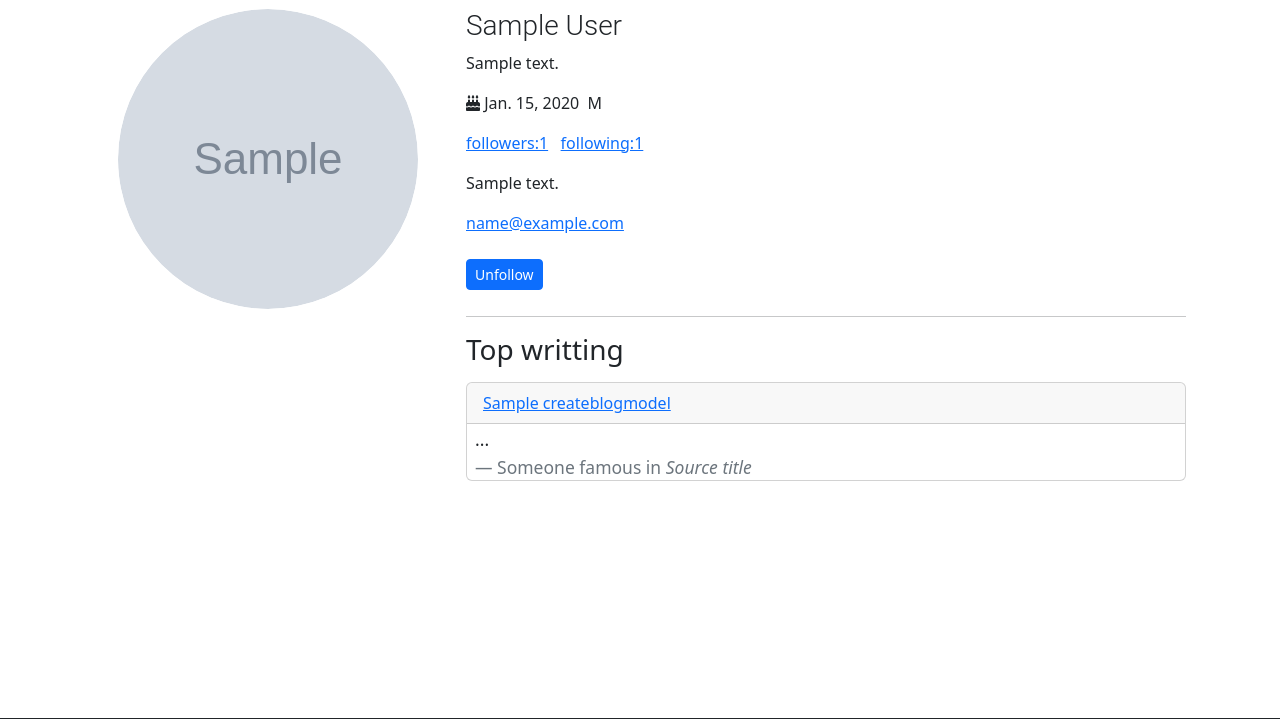
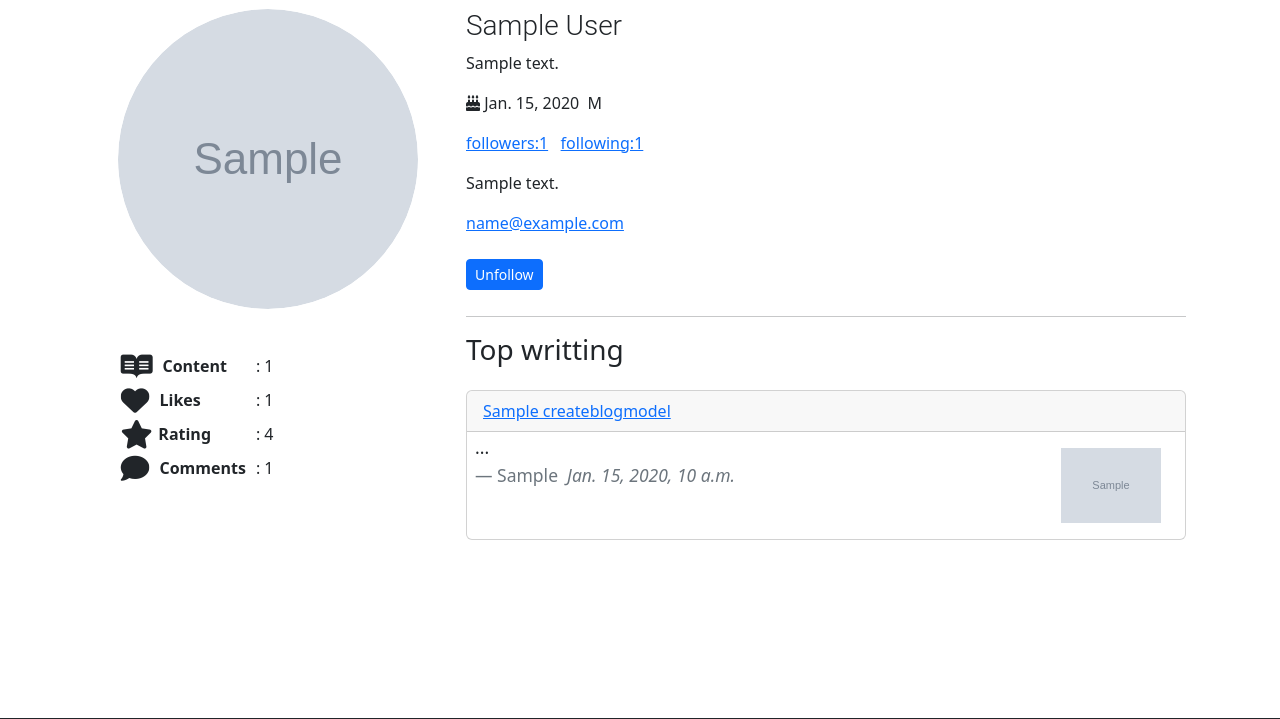
Before and after one commit to Prakash5209/Crunch-, a Django app: page /account/profileview/1/ in a window 1280 px wide. Shown: the part 79-798 px from the top of the page. Run offline with Django 5.2, Linux system fonts and the light colour scheme; tables that the repository leaves empty hold one stand-in row (values such as "Sample post"); grey boxes marked "Sample" are stand-in pictures; some libraries are stand-ins or nearby versions.

Commit message:
profile info updated

```diff
--- a/account/templates/profile.html
+++ b/account/templates/profile.html
@@ -21,6 +21,16 @@
   }
 
 
+  table {
+    border-collapse: collapse; /* Remove default table borders */
+  }
+  th, td {
+    padding: 5px; /* Add padding for spacing */
+  }
+  .stat-label {
+    font-weight: bold; /* Style the labels */
+  }
+
 
   .profile-name{
     font-family: "Roboto", sans-serif;
@@ -42,9 +52,9 @@
 {% endif %}
 <div class="container">
   <div class="row">
-    <div class="col-md-4 text-center">
+    <div class="col-md-4 ">
 
-      <div class="intro">
+      <div class="intro text-center">
         <div class="circle-image">
           {% if profile_model.avatar %}
             <img src="{{profile_model.avatar.url}}" alt="profile image" width="300" class="rounded-circle">
@@ -54,6 +64,26 @@
         </div>
       </div>
 
+      <div class="p-4">
+        <table>
+          <tr>
+            <th class="stat-label"><i class="fa-brands fa-readme fa-beat fa-xl"></i> &nbsp; Content</th>
+            <td class="stat-value">: {{total_contents|length}}</td>
+          </tr>
+          <tr>
+            <th class="stat-label"><i class="fa-solid fa-heart fa-beat fa-xl"></i> &nbsp; Likes</th>
+            <td class="stat-value">: {{total_likes}}</td>
+          </tr>
+          <tr>
+            <th class="stat-label"><i class="fa-solid fa-star fa-beat fa-xl"></i>&nbsp; Rating </th>
+            <td class="stat-value">: {{total_rating}}</td>
+          </tr>
+          <tr>
+            <th class="stat-label"><i class="fa-solid fa-comment fa-beat fa-xl"></i> &nbsp; Comments </th>
+            <td class="stat-value">: {{total_likes}}</td>
+          </tr>
+        </table>
+      </div>
     </div>
     <div class="col-md-8">
       <div class="intro">
@@ -77,14 +107,6 @@
         {% endif %}
 
 
-        {% comment %} {% if not profile_model.user == request.user %}
-          {% if follower %}
-          <a href="{% url 'account:followInProfile' profile_model.user.id %}" class="btn btn-sm btn-primary">UnFollow</a>
-          {% else %}
-          <a href="{% url 'account:followInProfile' profile_model.user.id %}" class="btn btn-sm btn-primary">Follow</a>
-          {% endif %}
-        {% endif %} {% endcomment %}
-
 
       </div>
       <hr>
@@ -92,7 +114,34 @@
         <h3>Top writting</h3>
         {% if CreateBlogModel %}
                 {% for blog in CreateBlogModel.all %}
-                    <div id="content_{{ blog.id }}" class="card mt-3">
+
+                  <div id="content_{{object.id}}" class="card mt-4">
+                    <div class="card-header">
+                        <div>
+                            <a href="{% url 'blog:blog_detail' blog.id %}">{{blog.title}}</a>
+                        </div>
+                    </div>
+                    <div class="card-body py-0 px-2">
+                        <div class="row">
+                            <div class="col">
+                                <blockquote class="blockquote mb-0">
+                                    <p><small>{{blog.content|striptags|slice:":200"|lower|safe}}...</small></p>
+                                    <footer class="blockquote-footer">{{blog.user.first_name}}&nbsp;&nbsp;<cite title="Source title">{{blog.created_at}}</cite></footer>
+                                </blockquote>
+                            </div>
+                            <div class="col-auto">
+                              {% if blog.image %}
+                                <img src="{{blog.image.url}}" width="100px" height="100px" alt="Image" class="img-fluid m-3">
+                              {% else %}
+                                <img src="https://hips.hearstapps.com/hmg-prod/images/blue-lake-water-with-waves-background-royalty-free-image-1701283846.jpg?crop=0.66667xw:1xh;center,top&resize=1200:*" width="100px" height="100px" alt="Image" class="img-fluid m-3">
+                              {% endif %}
+                            </div>
+                        </div>
+                    </div>
+                  </div>
+
+
+                    {% comment %} <div id="content_{{ blog.id }}" class="card mt-3">
                         <div class="card-header">
                             <div>
                                 <a href="{% url 'blog:blog_detail' blog.id %}">{{ blog.title }}</a>
@@ -104,7 +153,7 @@
                                 <footer class="blockquote-footer">Someone famous in <cite title="Source title">Source title</cite></footer>
                             </blockquote>
                         </div>
-                    </div>
+                    </div> {% endcomment %}
                 {% endfor %}
             {% else %}
                 <p>No blog available.</p>
@@ -116,11 +165,11 @@
 
 
 <!-- follower Modal -->
-<div class="modal fade" id="exampleModalScrollable_follower" tabindex="-1" role="dialog" aria-labelledby="exampleModalScrollableTitle" aria-hidden="true">
-  <div class="modal-dialog modal-dialog-scrollable" role="document">
+<div class="modal fade" id="exampleModalScrollable_follower" tabindex="-1" role="dialog" aria-labelledby="exampleModalLongTitle" aria-hidden="true">
+  <div class="modal-dialog" role="document">
     <div class="modal-content">
       <div class="modal-header">
-        <h5 class="modal-title" id="exampleModalScrollableTitle">follower</h5>
+        <h5 class="modal-title" id="exampleModalLongTitle">Modal title</h5>
         <button type="button" class="close" data-dismiss="modal" aria-label="Close">
           <span aria-hidden="true">&times;</span>
         </button>
@@ -132,7 +181,6 @@
             <div class="d-flex justify-content-between">
               <a href="{% url 'account:ProfileView' i.id %}" class="list-group-item list-group-item-action" tabindex="-1" aria-disabled="true">{{i}}</a>
             </div>
-
             {% endfor %}
           {% else %}
           <p>0 follower</p>
@@ -147,11 +195,11 @@
 </div>
 
 <!-- following Modal -->
-<div class="modal fade" id="exampleModalScrollable_following" tabindex="-1" role="dialog" aria-labelledby="exampleModalScrollableTitle" aria-hidden="true">
-  <div class="modal-dialog modal-dialog-scrollable" role="document">
+<div class="modal fade" id="exampleModalScrollable_following" tabindex="-1" role="dialog" aria-labelledby="exampleModalLongTitle" aria-hidden="true">
+  <div class="modal-dialog" role="document">
     <div class="modal-content">
       <div class="modal-header">
-        <h5 class="modal-title" id="exampleModalScrollableTitle">following</h5>
+        <h5 class="modal-title" id="exampleModalLongTitle">Modal title</h5>
         <button type="button" class="close" data-dismiss="modal" aria-label="Close">
           <span aria-hidden="true">&times;</span>
         </button>
@@ -160,10 +208,12 @@
         <div class="list-group">
           {% if following %}
             {% for i in following %}
-            <a href="{% url 'account:ProfileView' i.id %}" class="list-group-item list-group-item-action" tabindex="-1" aria-disabled="true">{{i}}</a>
+            <div class="d-flex justify-content-between">
+              <a href="{% url 'account:ProfileView' i.id %}" class="list-group-item list-group-item-action" tabindex="-1" aria-disabled="true">{{i}}</a>
+            </div>
             {% endfor %}
           {% else %}
-          <p>0 following</p>
+          <p>0 follower</p>
           {% endif %}
         </div>
       </div>
--- a/account/views.py
+++ b/account/views.py
@@ -12,7 +12,7 @@ from django.views.generic.edit import UpdateView,DeleteView
 from taggit.models import Tag
 
 from account.models import User,Profile,Follow
-from blog.models import CreateBlogModel
+from blog.models import CreateBlogModel,Rating,BlogCommentModel
 from account.forms import userSignupForm,ProfileForm
 
 activeUser = get_user_model()
@@ -50,12 +50,28 @@ class ViewProfile(View):
         following =[i.follow for i in Follow.objects.filter(youser = User.objects.get(id = pk))]
         follower =[i.youser for i in Follow.objects.all() if i.follow == User.objects.get(id = pk)]
 
+        total_likes = sum([len(i.blog_like.all()) for i in CreateBlogModel.objects.filter(user__id = pk)])
+        total_contents = CreateBlogModel.objects.filter(user__id = pk)
+        my_blog = CreateBlogModel.objects.filter(user__id = pk,status = 'public')
+        total_rating = 0
+        for i in my_blog:
+            total_rating = total_rating + sum([j.rate for j in Rating.objects.filter(blog = i)])
+
+        total_comments = 0
+        for i in my_blog:
+            total_comments = total_comments + len([j for j in BlogCommentModel.objects.filter(blog_id = i.id)])
+
+        print(total_comments)
         context = {
             'profile_model': profile_model,
             'form': form,
             'CreateBlogModel':CreateBlogModel.objects.filter(user__id = pk,status = 'public'),
             'following':following,
             'follower':follower,
+            'total_likes':total_likes,
+            'total_contents':total_contents,
+            'total_rating':total_rating,
+            'total_comments':total_comments,
             }
         return render(request, 'profile.html', context)
 
--- a/blog/models.py
+++ b/blog/models.py
@@ -42,7 +42,7 @@ class BlogCommentModel(TimeStampModel):
 
 class LikeModel(models.Model):
     user = models.ForeignKey(settings.AUTH_USER_MODEL,on_delete=models.CASCADE)
-    blog = models.ForeignKey(CreateBlogModel,on_delete=models.CASCADE)
+    blog = models.ForeignKey(CreateBlogModel,on_delete=models.CASCADE,related_name="blog_like")
 
     def __str__(self):
         return str(self.id)
```
